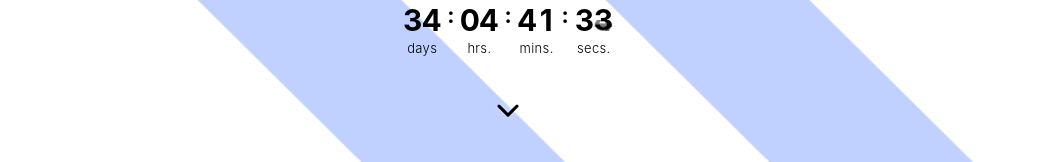
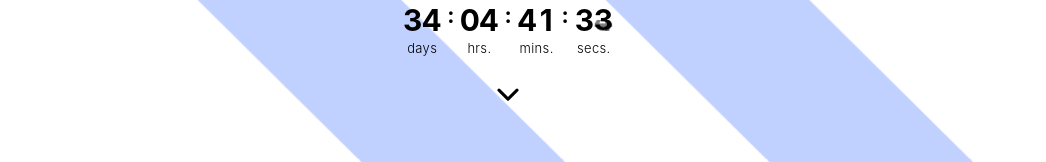
Before and after one commit to pocurve-ui/mobile-invitation-2, a React (Vite) app: page / in a window 1280 px wide. Shown: the part 638-800 px from the top of the page, without its empty margins (132-1178 px from the left). Built offline with nearby package versions, Linux system fonts and the light colour scheme.

Commit message:
Add files via upload

```diff
--- a/src/App.jsx
+++ b/src/App.jsx
@@ -136,9 +136,8 @@
         </motion.div>
       </AnimatePresence>
 
-      {/* 고정된 하단 화살표 */}
       <motion.div
-        className="absolute bottom-10 left-0 w-full z-20 flex flex-col items-center cursor-pointer opacity-80 hover:opacity-100 transition-opacity text-black"
+        className="absolute bottom-14 left-0 w-full z-50 flex flex-col items-center cursor-pointer opacity-80 hover:opacity-100 transition-opacity text-black"
         onClick={() => changePage(1)}
         initial={{ opacity: 0 }}
         animate={{ opacity: 1 }}
--- a/src/index.css
+++ b/src/index.css
@@ -9,7 +9,7 @@
   margin: 0;
   padding: 0;
   width: 100vw;
-  height: 100vh;
+  height: 100dvh;
   overflow: hidden; /* Prevent native scrolling */
   touch-action: none; /* Prevent touch scrolling on mobile */
   background-color: #ffffff;
```
